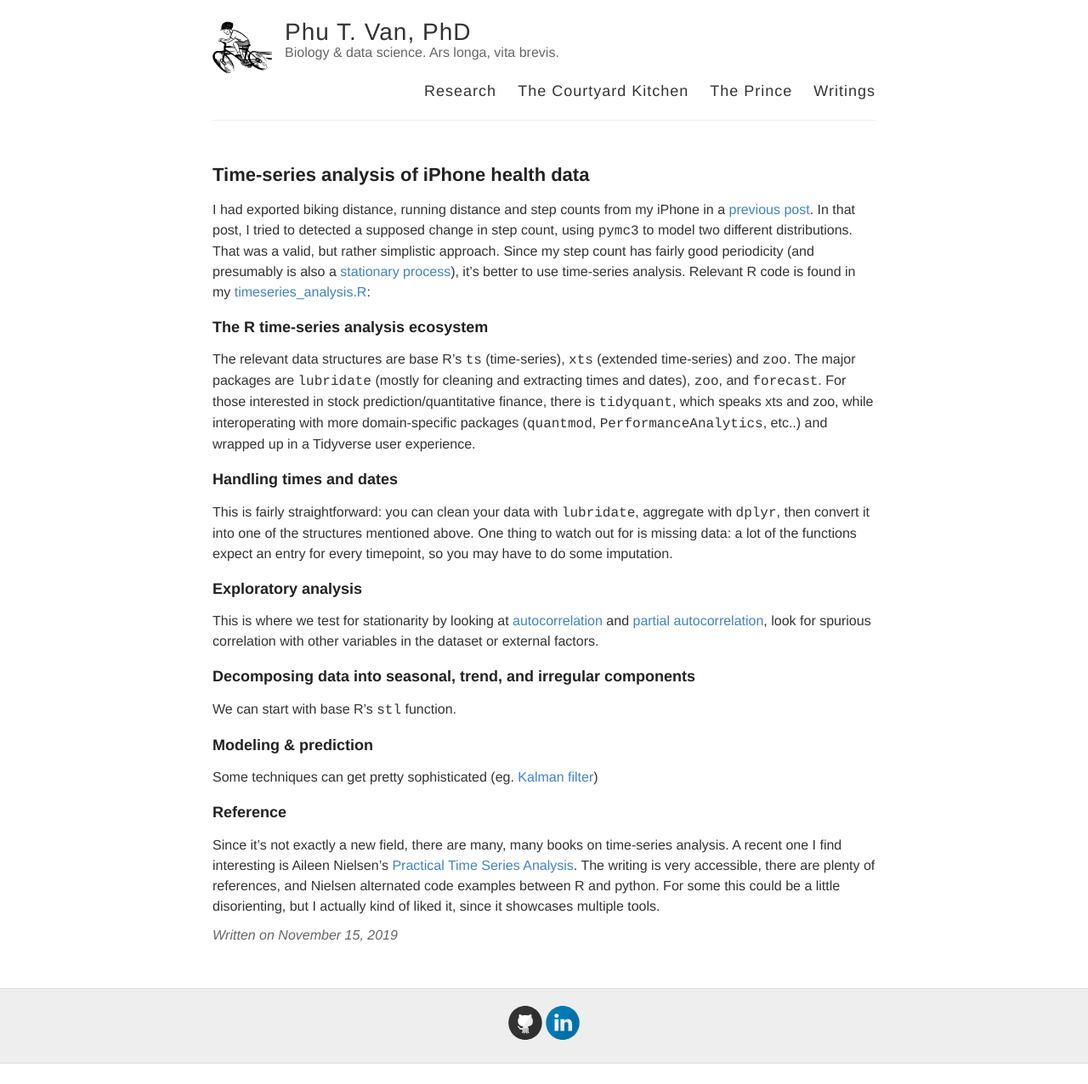
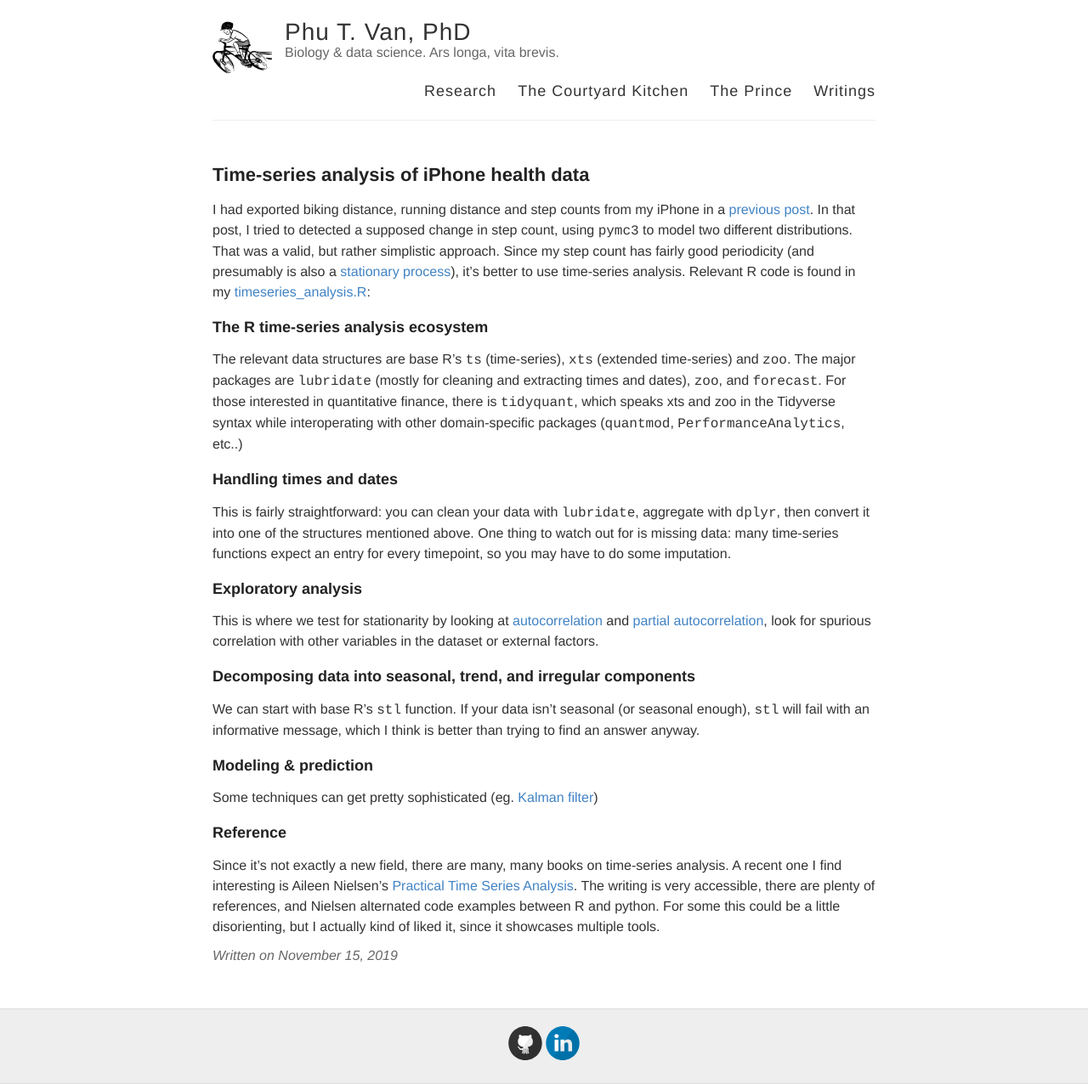
Before and after one commit to ptvan/ptvan.github.io, a Jekyll site: the page built from _posts/2019-11-15-timeseries-analysis-of-iPhone-health_data.md, in a window 1280 px wide. Shown: the whole page at 85% size. Built offline with Jekyll 4.4.1, drawn with Linux system fonts in a browser that asks for light colours; before the commit the page ends 1252 px from its top, so only the background shows below that.

Commit message:
updated timeseries analysis post

```diff
--- a/_posts/2019-11-15-timeseries-analysis-of-iPhone-health_data.md
+++ b/_posts/2019-11-15-timeseries-analysis-of-iPhone-health_data.md
@@ -7,16 +7,16 @@ I had exported biking distance, running distance and step counts from my iPhone
 [previous post](https://ptvan.github.io/Python-MCMC-nuggets/). In that post, I tried to detected a supposed change in step count, using `pymc3` to model two different distributions. That was a valid, but rather simplistic approach. Since my step count has fairly good periodicity (and presumably is also a [stationary process](https://en.wikipedia.org/wiki/Stationary_process)), it's better to use time-series analysis. Relevant R code is found in my [timeseries_analysis.R](https://github.com/ptvan/R-snippets/blob/master/timeseries_analysis.R):
 
 ### The R time-series analysis ecosystem
-The relevant data structures are base R's `ts` (time-series), `xts` (extended time-series) and `zoo`. The major packages are `lubridate` (mostly for cleaning and extracting times and dates), `zoo`, and `forecast`. For those interested in stock prediction/quantitative finance, there is `tidyquant`, which speaks xts and zoo, while interoperating with more domain-specific packages (`quantmod`, `PerformanceAnalytics`, etc..) and wrapped up in a Tidyverse user experience.
+The relevant data structures are base R's `ts` (time-series), `xts` (extended time-series) and `zoo`. The major packages are `lubridate` (mostly for cleaning and extracting times and dates), `zoo`, and `forecast`. For those interested in quantitative finance, there is `tidyquant`, which speaks xts and zoo in the Tidyverse syntax while interoperating with other domain-specific packages (`quantmod`, `PerformanceAnalytics`, etc..)
 
 ### Handling times and dates
-This is fairly straightforward: you can clean your data with `lubridate`, aggregate with `dplyr`, then convert it into one of the structures mentioned above. One thing to watch out for is missing data: a lot of the functions expect an entry for every timepoint, so you may have to do some imputation.
+This is fairly straightforward: you can clean your data with `lubridate`, aggregate with `dplyr`, then convert it into one of the structures mentioned above. One thing to watch out for is missing data: many time-series functions expect an entry for every timepoint, so you may have to do some imputation.
 
 ### Exploratory analysis
 This is where we test for stationarity by looking at [autocorrelation](https://en.wikipedia.org/wiki/Autocorrelation) and [partial autocorrelation](https://en.wikipedia.org/wiki/Partial_autocorrelation_function), look for spurious correlation with other variables in the dataset or external factors.
 
 ### Decomposing data into seasonal, trend, and irregular components
-We can start with base R's `stl` function.
+We can start with base R's `stl` function. If your data isn't seasonal (or seasonal enough), `stl` will fail with an informative message, which I think is better than trying to find an answer anyway.
 
 ### Modeling & prediction
 Some techniques can get pretty sophisticated (eg. [Kalman filter](https://en.wikipedia.org/wiki/Kalman_filter))
```
